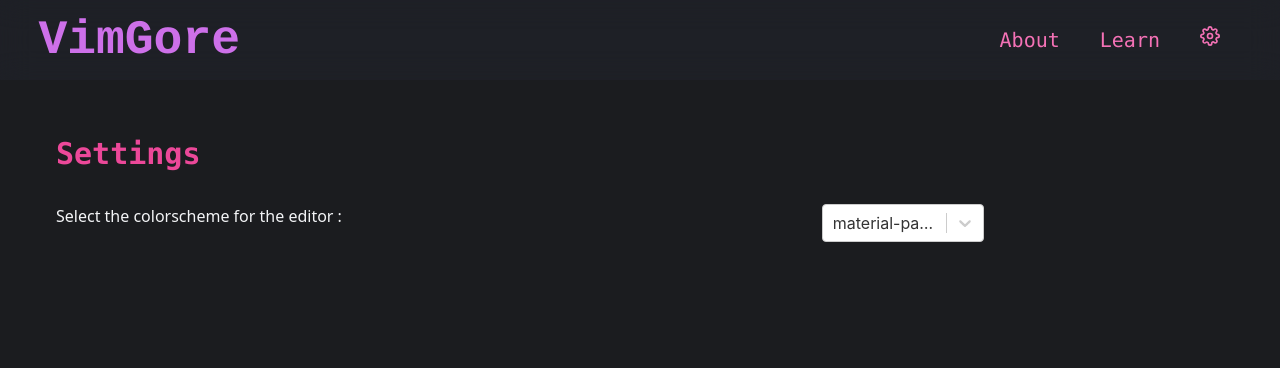
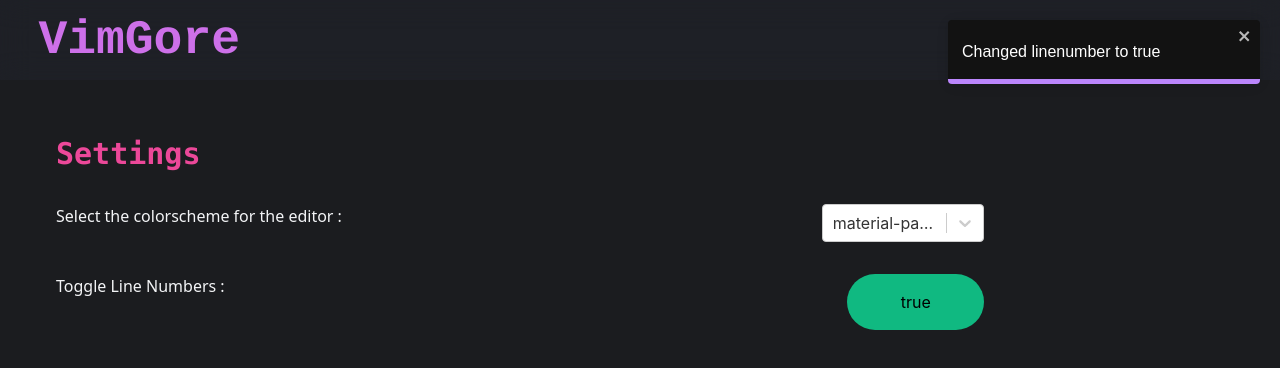
Before and after one commit to ps173/VimGore, a Next.js app in the folder client/: page /settings in a window 1280 px wide. Shown: the top 368 px of the page. Built offline with nearby package versions, Linux system fonts and the light colour scheme.

Commit message:
Done the linenumber settings

```diff
--- a/client/components/editor.jsx
+++ b/client/components/editor.jsx
@@ -16,8 +16,15 @@ import "codemirror/mode/javascript/javascript";
 
 const VimEditor = ({ value, setValue, setKeystrokes, keystrokes }) => {
  const [vimode, setVimode] = useState("Normal");
- // const [cursorpos, setCursorpos] = useState({ x: 0, y: 0 });
- const localtheme = useGetTheme();
+
+ const localtheme = localStorage.getItem("default-theme")
+  ? localStorage.getItem("default-theme")
+  : "material-palenight";
+
+  // Note: Parse is basically to convert the stupid string to bool
+ const localLineNumber = localStorage.getItem("linenumber")
+  ? JSON.parse(localStorage.getItem("linenumber"))
+  : false;
 
  const handleVimode = (editor) => {
   if (
@@ -42,7 +49,7 @@ const VimEditor = ({ value, setValue, setKeystrokes, keystrokes }) => {
  const option = {
   theme: localtheme, // retrieve from localStorage if the theme exists
   mode: "javascript",
-  lineNumbers: true,
+  lineNumbers:  localLineNumber,
   keyMap: "vim",
  };
 
--- a/client/components/settingComponents.jsx
+++ b/client/components/settingComponents.jsx
@@ -10,17 +10,15 @@ settingsComponents.FlexContainer = ({ children }) => {
  return <div className="flex flex-row my-8">{children}</div>;
 };
 
-settingsComponents.SaveButton = ({ restprops }) => {
- return (
-  <div>
-   <button
-    className="bg-green-600 m-4 rounded-full text-white h-9 w-1/12 hover:bg-green-800"
-    {...restprops}
-   >
-    Save
-   </button>
-  </div>
- );
-};
+settingsComponents.Button = ({ text, onClick }) => (
+ <button
+  className={text
+   ? "p-4 w-1/6 bg-green-500 hover:bg-green-600 rounded-full"
+   : "p-4 w-1/6 bg-red-500 hover:bg-red-600 rounded-full"}
+  onClick={onClick}
+ >
+  {`${text}`}
+ </button>
+);
 
 export default settingsComponents;
--- a/client/containers/SettingsContainer.jsx
+++ b/client/containers/SettingsContainer.jsx
@@ -1,3 +1,4 @@
+import { useEffect, useState } from "react";
 import settingsComponents from "../components/settingComponents";
 import Info from "../components/infoarea";
 import Select from "react-select";
@@ -5,7 +6,14 @@ import { toast, ToastContainer } from "react-toastify";
 import "react-toastify/dist/ReactToastify.css";
 
 const SettingsContainer = () => {
- const notify = (val) => toast(`Changed to ${val}`);
+ const [linenumber, setLineNumber] = useState(true);
+ const notify = (setting, val) => toast(`Changed ${setting} to ${val}`);
+
+ useEffect(() => {
+  if (localStorage.getItem("linenumber")) {
+   setLineNumber(JSON.parse(localStorage.getItem("linenumber")));
+  }
+ }, []);
 
  const colorthemearray = [
   { value: "hopscotch", label: "hopscotch" },
@@ -18,12 +26,19 @@ const SettingsContainer = () => {
   { value: "solarized", label: "solarized" },
  ];
 
- // TODO: Make a global handle function to store and set the values
  const changeThemeHandler = (value) => {
-  // Saving to local storage
   localStorage.setItem("default-theme", value);
-  notify(value);
+  notify("default-theme", value);
  };
+
+ const handleClick = () => {
+  setLineNumber((prev) => !prev);
+ };
+
+ useEffect(() => {
+  localStorage.setItem("linenumber", linenumber);
+  notify("linenumber", linenumber);
+ }, [linenumber]);
 
  return (
   <div>
@@ -40,6 +55,13 @@ const SettingsContainer = () => {
       onChange={({ value }) => changeThemeHandler(value)}
      />
     </settingsComponents.FlexContainer>
+    <settingsComponents.FlexContainer>
+     <Info.Text>Toggle Line Numbers :</Info.Text>
+     <settingsComponents.Button
+      text={linenumber}
+      onClick={handleClick}
+     />
+    </settingsComponents.FlexContainer>
    </settingsComponents.Container>
    <ToastContainer
     theme="dark"
```
Also changed, not shown: client/containers/GameContainer.jsx (indentation only).
